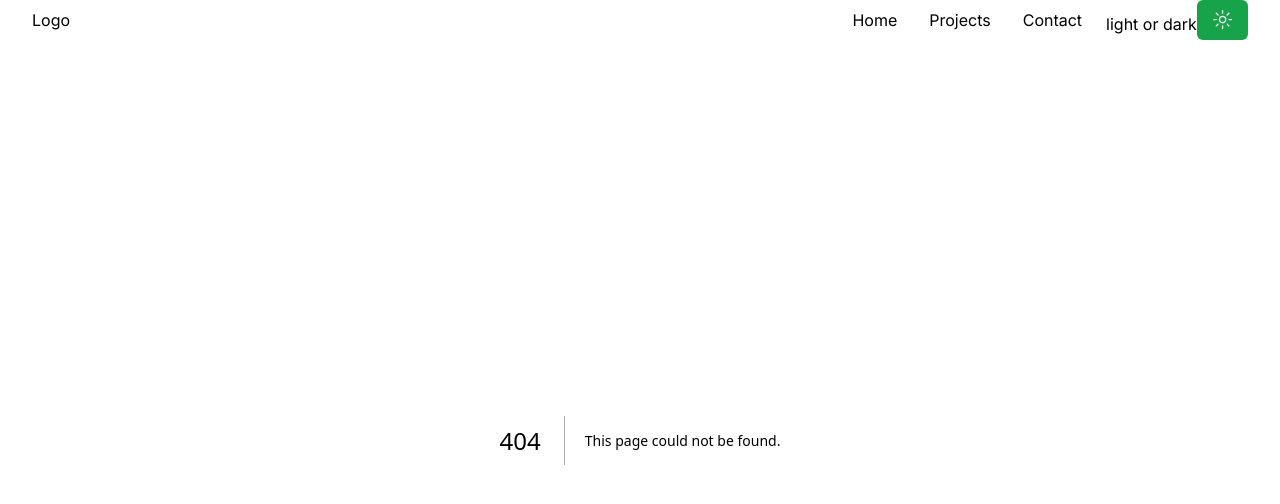
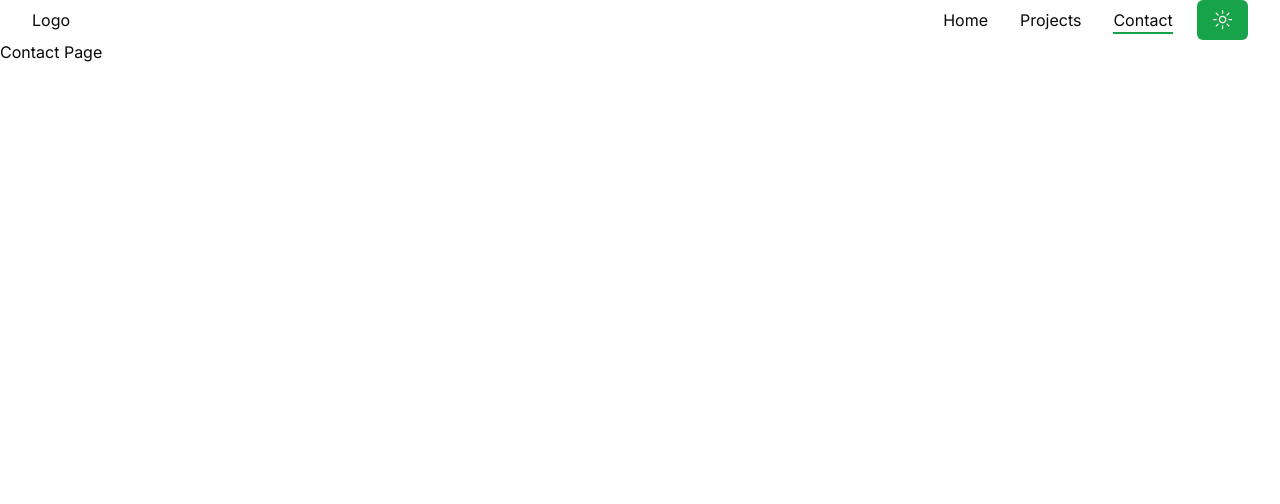
Before and after one commit to dlaucodes/devlau, a Next.js app: page /contact in a window 1280 px wide. Before the commit this address had no page. Shown: the top 504 px of the page. Built offline with nearby package versions, Linux system fonts and the light colour scheme.

Commit message:
navbar styles

```diff
--- a/app/contacts/page.tsx
+++ b/app/contact/page.tsx
@@ -2,7 +2,7 @@ import React from 'react'
 
 const Contact = () => {
   return (
-    <div>Contact</div>
+    <div>Contact Page</div>
   )
 }
 
--- a/components/Header.tsx
+++ b/components/Header.tsx
@@ -13,7 +13,7 @@ const Header = () => {
           <Logo />
 
           <div className="flex items-center gap-x-6">
-            <Nav containerStyles="hidden xl:flex gap-x-8 items-center" />
+            <Nav containerStyles="hidden xl:flex gap-x-8 items-center" linkStyles='relative hover:text-primary transition-all' underlineStyles='absolute left-0 top-full h-[2px] bg-primary w-full' />
             <ThemeToggler />
             <div className="flex xl:hidden">
               <MobileNav />
--- a/components/ThemeToggler.tsx
+++ b/components/ThemeToggler.tsx
@@ -7,7 +7,6 @@ const ThemeToggler = () => {
   const { theme, setTheme } = useTheme();
   return (
     <div>
-      light or dark
       <Button onClick={() => setTheme(theme === "dark" ? "light" : "dark")}>
         <SunIcon className="h-[1.2rem] w-[1.2rem] rotate-0 scale-100 transition-all dark:-rotate-90 dark:scale-0" />
         <MoonIcon className="absolute h-[1.2rem] w-[1.2rem] rotate-90 scale-0 transition-all dark:rotate-0 dark:scale-100 text-white" />
```
Also changed, not shown: 1 other file (tests, documents, lock files or other folders).
